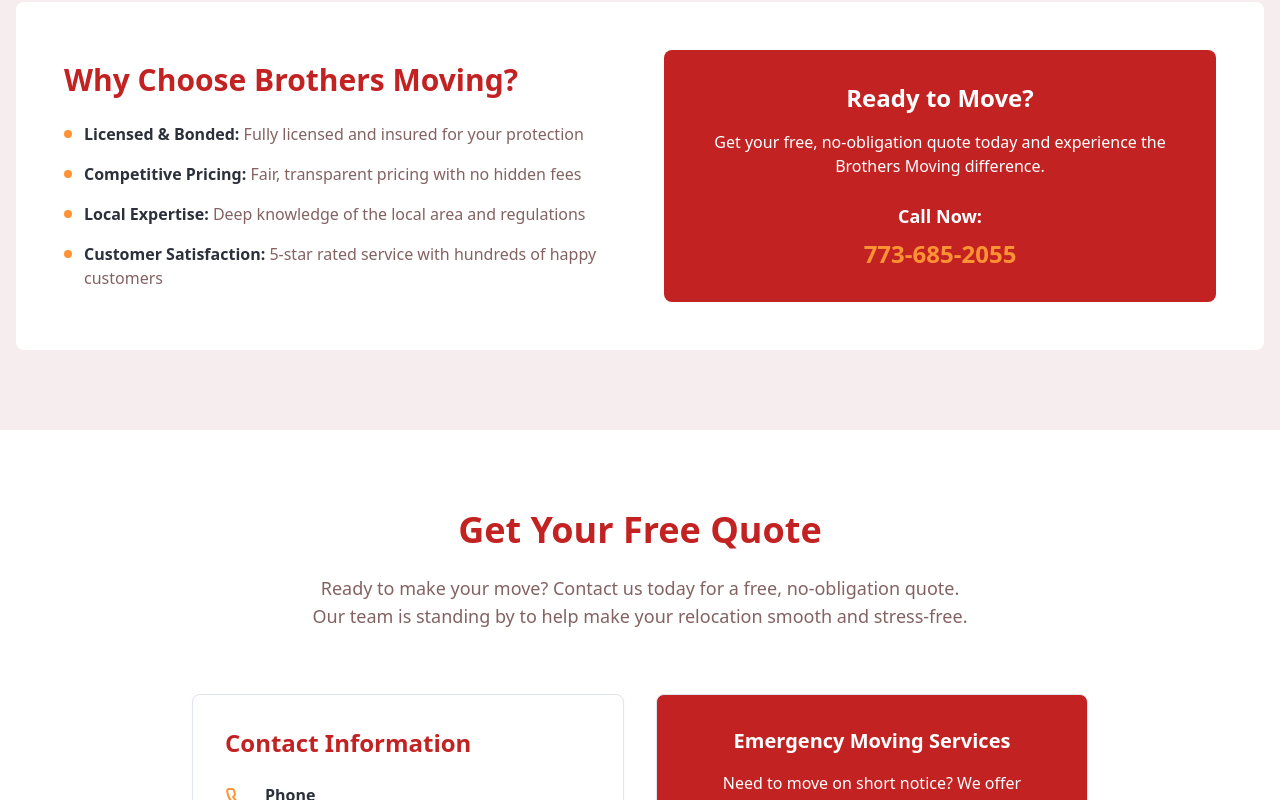
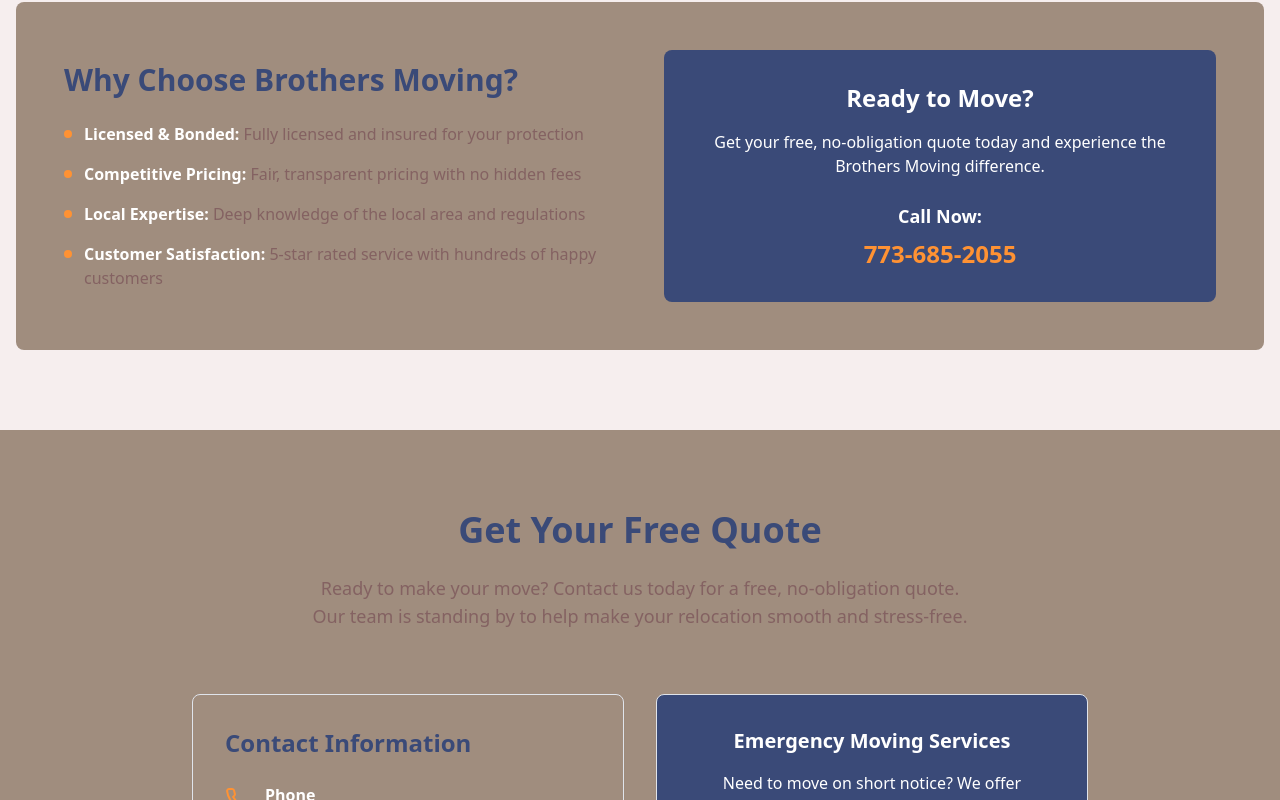
Before and after one commit to erkhemtugsB/brothers-moving, a React (Vite) app: page / in a window 1280 px wide. Shown: the part 1480-2280 px from the top of the page. Built offline with nearby package versions, Linux system fonts and the light colour scheme.

Commit message:
Update color scheme
Update background to white (8f7f6f) and red to (405685) throughout the website.

```diff
--- a/src/index.css
+++ b/src/index.css
@@ -8,16 +8,16 @@ All colors MUST be HSL.
 
 @layer base {
   :root {
-    --background: 0 0% 100%;
-    --foreground: 220 15% 20%;
+    --background: 26 15% 56%;
+    --foreground: 0 0% 100%;
 
-    --card: 0 0% 100%;
-    --card-foreground: 220 15% 20%;
+    --card: 26 15% 56%;
+    --card-foreground: 0 0% 100%;
 
-    --popover: 0 0% 100%;
-    --popover-foreground: 220 15% 20%;
+    --popover: 26 15% 56%;
+    --popover-foreground: 0 0% 100%;
 
-    --primary: 0 70% 45%;
+    --primary: 225 35% 35%;
     --primary-foreground: 0 0% 100%;
 
     --secondary: 0 30% 95%;
```
